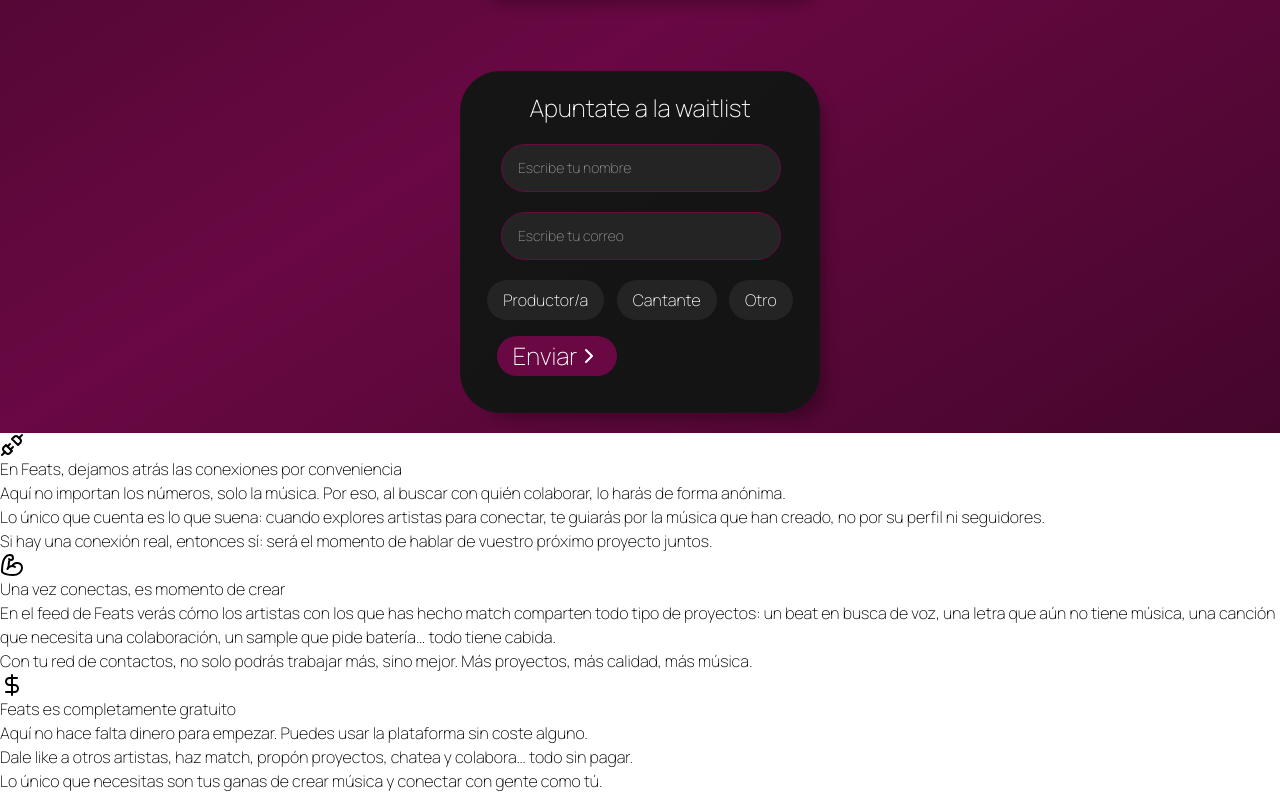
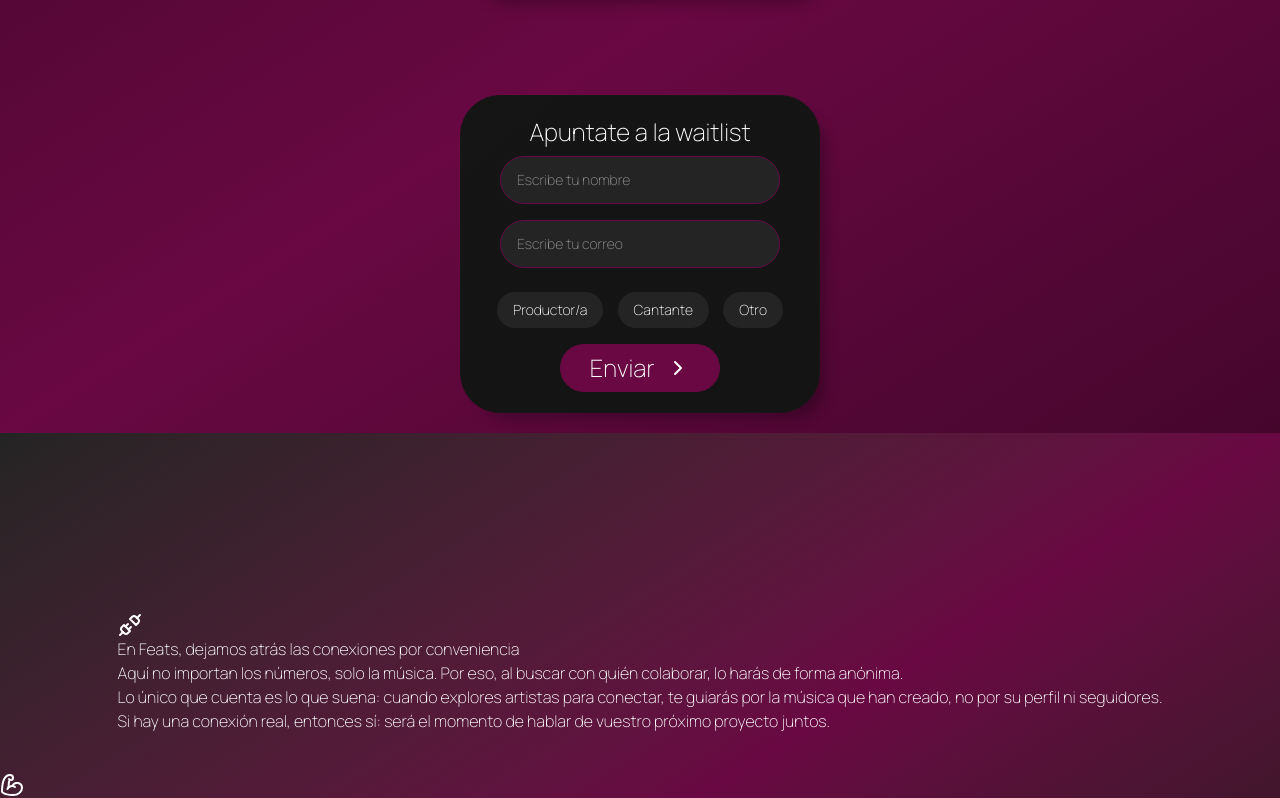
Before and after one commit to PedroOllero/waitlist, a React (Vite) app in the folder client/: page / in a window 1280 px wide. Shown: the part 1232-2030 px from the top of the page. Built offline with nearby package versions, Linux system fonts and the light colour scheme; what @midudev/tailwind-animations would draw is missing.

Commit message:
Refactor FloatingLabelTextInput, Selector, Hero, and LearnMore components for improved styling and layout; adjust spacing and class names for better responsiveness

```diff
--- a/client/src/components/FloatingLabelTextInput/FloatingLabelTextInput.tsx
+++ b/client/src/components/FloatingLabelTextInput/FloatingLabelTextInput.tsx
@@ -17,7 +17,7 @@
   const shouldFloat = isFocused || value.length > 0;
 
   return (
-    <div className="w-70 relative group m-5">
+    <div className="w-70 relative group m-2">
       <input
         type="text"
         value={value}
--- a/client/src/components/Selector.tsx
+++ b/client/src/components/Selector.tsx
@@ -3,5 +3,5 @@
     children?: string
 }
 export const Selector: React.FC <SelectorProps>= ({value, children}) => {
-  return <button className="bg-background-200 rounded-4xl py-2 px-4">{children}</button>;
+  return <button className="bg-background-200 rounded-4xl py-2 px-4 text-sm">{children}</button>;
 };
--- a/client/src/screens/extra-information/extra-information.tsx
+++ b/client/src/screens/extra-information/extra-information.tsx
@@ -7,7 +7,7 @@
 
 const ExtraInformation: React.FC<HeroProps> = ({ ref }) => {
   return (
-    <section ref={ref}>
+    <section ref={ref} className="h-svh flex flex-col justify-center items-center gap-10 bg-gradient-to-tl from-background-100 via-primary-200 to-background-200 text-white">
       <div>
         <h5>
           <Unplug />
--- a/client/src/screens/hero/hero.tsx
+++ b/client/src/screens/hero/hero.tsx
@@ -47,7 +47,7 @@
         muted
       />
       <PrimaryContainer>
-        <div className="w-120 p-7 justify-center items-center text-center text-6xl z-10">
+        <div className="w-90 p-7 justify-center items-center text-center text-5xl z-10">
           <h1 className="h-17">Conecta con</h1>
           <RotatingWord />
           <h2 className="text-lg mt-10 text-background-400">
--- a/client/src/screens/learn-more/learnMore.tsx
+++ b/client/src/screens/learn-more/learnMore.tsx
@@ -91,7 +91,7 @@
 
         <div>
           <PrimaryContainer className="p-5 w-90 bg-background-100">
-            <form>
+            <form className="flex flex-col justify-center items-center">
               <h4 className="text-2xl text-center ">Apuntate a la waitlist</h4>
 
               <FloatingLabelTextInput
@@ -106,16 +106,16 @@
                 onChange={setEmail}
               />
 
-              <div className="flex justify-around">
+              <div className="flex justify-around w-75 my-4">
                 <Selector value="Productor">Productor/a</Selector>
                 <Selector value="Cantante">Cantante</Selector>
                 <Selector value="Otro">Otro</Selector>
               </div>
 
-              <button className="flex w-30 h-10 px-2 m-4 rounded-4xl py-4 justify-center items-center
-              text-2xl bg-primary-200 " type="submit" onClick={handleSubmit}>
+              <button className="flex w-40 h-10 px-6 py-6 rounded-4xl justify-around items-center
+              text-2xl bg-primary-200 group hover:bg-primary-300 transition-all duration-500 ease-in-out" type="submit" onClick={handleSubmit}>
                 Enviar
-                <ChevronRight />
+                <ChevronRight className="group-hover:translate-x-1 transition-all duration-500 ease-in-out" />
               </button>
             </form>
           </PrimaryContainer>
```
